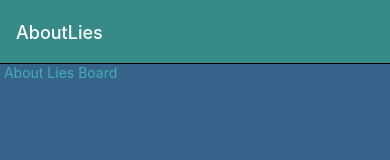
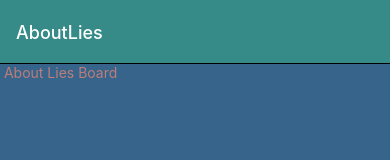
Before and after one commit to psteingh/LTRapp, a React Native app: screen /AboutLies in a window 390 px wide. Shown: the top 160 px of the page. Built offline with nearby package versions, Linux system fonts and the light colour scheme.

Commit message:
ltrapp0402115

```diff
--- a/App.js
+++ b/App.js
@@ -1,6 +1,6 @@
 import { StyleSheet, View, Text } from 'react-native';
 
-import { LinearGradient } from 'expo-linear-gradient';
+// import { LinearGradient } from 'expo-linear-gradient';
 
 import { NavigationContainer, DefaultTheme } from '@react-navigation/native';
 
@@ -24,7 +24,8 @@ export default function App() {
 
   return (
     <NavigationContainer theme={MyTheme}>
-      <LinearGradient
+
+      {/* <LinearGradient
         colors={[Colors.primaryBlack, Colors.primaryWhite]}
         style={{
           position: 'absolute',
@@ -32,8 +33,7 @@ export default function App() {
           right: 0,
           top: 0,
           height: '100%'
-        }}
-      />
+        }} /> */}
 
         {/* start={{x: 0, y: 1}}
         end={{x: 0, y: 0}}
--- a/boardaboutlies/aboutliesboard.component.js
+++ b/boardaboutlies/aboutliesboard.component.js
@@ -14,6 +14,6 @@ export default AboutLiesBoard;
 
 const styles = StyleSheet.create({
     aboutLiesBoardText: {
-        color: Colors.primaryLgreen
+        color: Colors.primaryLred
     }
 });
--- a/boardaboutus/aboutusboard.component.js
+++ b/boardaboutus/aboutusboard.component.js
@@ -14,6 +14,6 @@ export default AboutUsBoard;
 
 const styles = StyleSheet.create({
     aboutUsBoardText: {
-        color: Colors.primaryLgreen
+        color: Colors.primaryLred
     }
 });
--- a/components/lierboard.component.js
+++ b/components/lierboard.component.js
@@ -14,6 +14,6 @@ export default LierBoard;
 
 const styles = StyleSheet.create({
     lierBoardText: {
-        color: Colors.primaryLgreen
+        color: Colors.primaryLred
     }
 });
```
